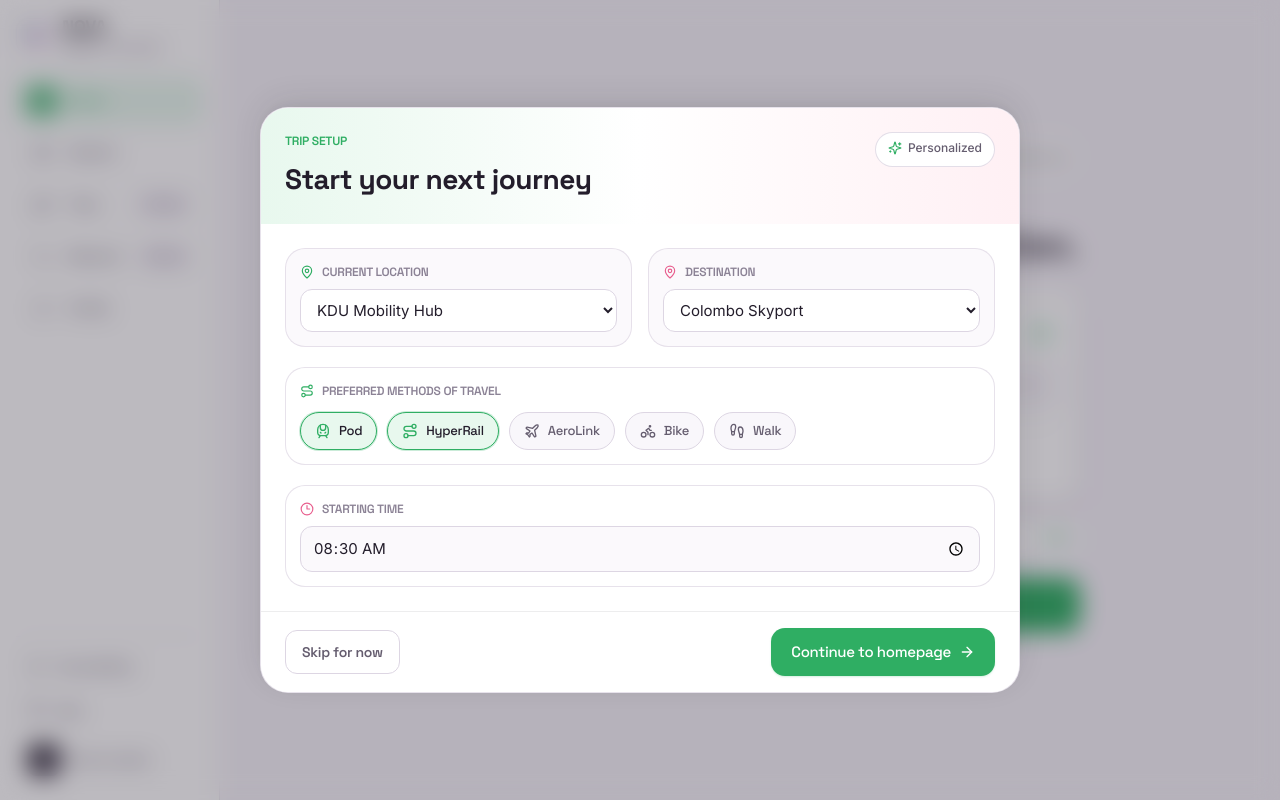
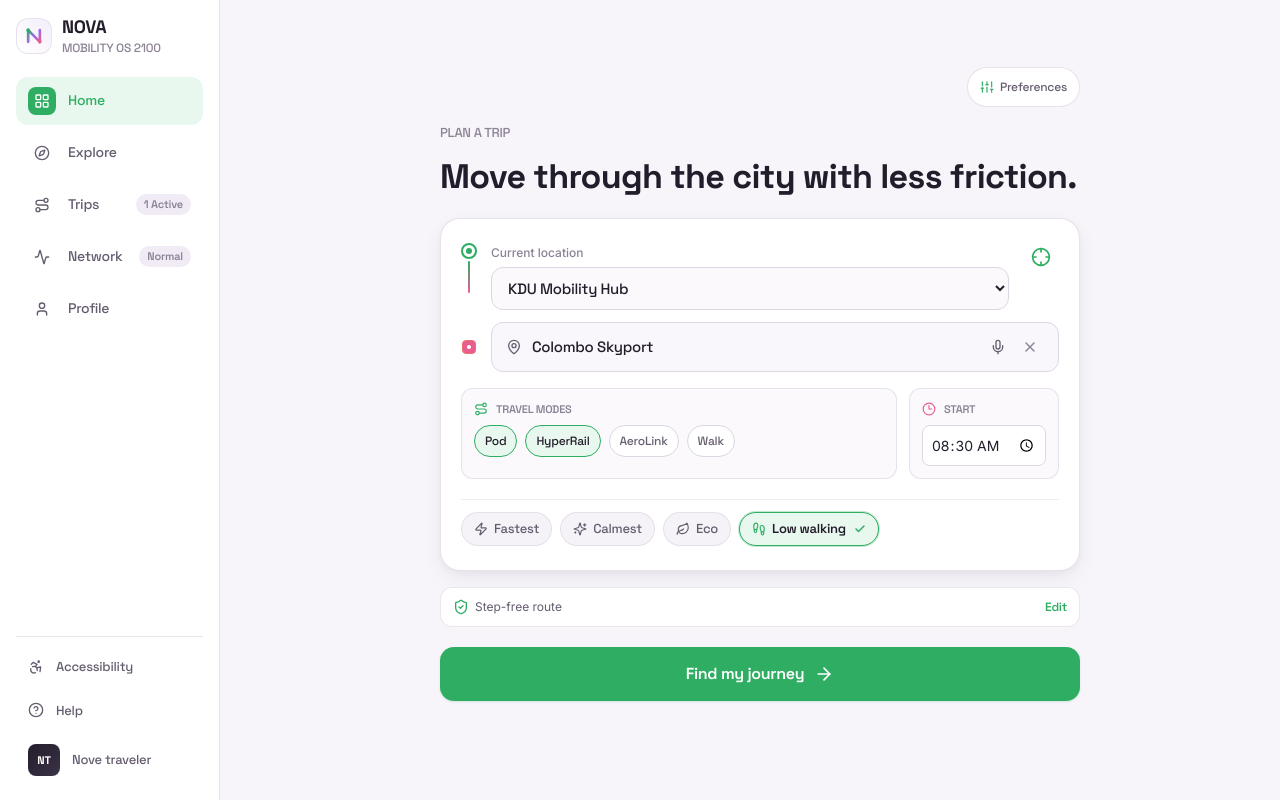
Before and after one commit to dulanprabashwara/Cre8X-3.0, a Next.js app: page / in a window 1280 px wide. Built offline with nearby package versions, Linux system fonts and the light colour scheme.

Commit message:
UI changes

```diff
--- a/app/page.tsx
+++ b/app/page.tsx
@@ -1,20 +1,18 @@
 "use client";
 
-import React, { useState } from "react";
+import React from "react";
 import { useRouter } from "next/navigation";
 import { ArrowRight, Sliders, ShieldCheck } from "lucide-react";
 import { AppHeader } from "@/components/shared/AppHeader";
 import { StatusBadge } from "@/components/shared/StatusBadge";
 import { JourneyPlannerCard } from "@/components/home/JourneyPlannerCard";
 import { PlanningLoadingOverlay } from "@/components/home/PlanningLoadingOverlay";
-import { TripSetupModal } from "@/components/home/TripSetupModal";
 import { Button } from "@/components/ui/Button";
 import { useJourney } from "@/context/JourneyContext";
 
 export default function HomePage() {
   const router = useRouter();
   const { startPlanning, setPreferencesSheetOpen, preferences } = useJourney();
-  const [showTripSetup, setShowTripSetup] = useState(true);
 
   const handleFindJourney = () => {
     startPlanning(() => {
@@ -24,11 +22,6 @@ export default function HomePage() {
 
   return (
     <main className="flex-1 flex flex-col">
-      <TripSetupModal
-        isOpen={showTripSetup}
-        onComplete={() => setShowTripSetup(false)}
-      />
-
       <div className="md:hidden">
         <AppHeader />
       </div>
--- a/components/home/JourneyPlannerCard.tsx
+++ b/components/home/JourneyPlannerCard.tsx
@@ -11,13 +11,21 @@ import {
   Leaf,
   Footprints,
   Check,
+  Clock3,
+  Route,
 } from "lucide-react";
 import { useJourney } from "@/context/JourneyContext";
-import { DEFAULT_ORIGIN } from "@/data/destinations";
+import { DEFAULT_ORIGIN, DESTINATIONS } from "@/data/destinations";
 import { cn } from "@/lib/utils";
 
 export function JourneyPlannerCard() {
   const {
+    currentLocation,
+    setCurrentLocation,
+    preferredModes,
+    setPreferredModes,
+    departureTime,
+    setDepartureTime,
     destination,
     setDestination,
     routeStyle,
@@ -34,30 +42,50 @@ export function JourneyPlannerCard() {
     { id: "low_walking", label: "Low walking", icon: Footprints },
   ] as const;
 
+  const travelModes = ["Pod", "HyperRail", "AeroLink", "Walk"] as const;
+
+  const handleModeToggle = (mode: (typeof travelModes)[number]) => {
+    if (preferredModes.includes(mode)) {
+      setPreferredModes(preferredModes.filter((item) => item !== mode));
+      return;
+    }
+
+    setPreferredModes([...preferredModes, mode]);
+  };
+
   return (
     <div className="w-full bg-white rounded-card p-5 border border-nova-border/70 shadow-card">
-      {/* Route Selector Nodes */}
-      <div className="flex flex-col">
-        {/* Origin Row */}
+      <div className="flex flex-col gap-4">
         <div className="flex items-start gap-3.5">
           <div className="mt-1 flex flex-col items-center">
-            {/* Origin Node Icon */}
             <div className="w-4 h-4 rounded-full border-2 border-nova-green flex items-center justify-center bg-white">
               <div className="w-1.5 h-1.5 rounded-full bg-nova-green" />
             </div>
-            {/* Connecting Track Line */}
             <div className="w-0.5 h-8 bg-gradient-to-b from-nova-green to-nova-coral my-0.5 rounded-full" />
           </div>
 
-          <div className="flex-1 flex items-center justify-between pt-0.5">
-            <div>
-              <p className="text-[13px] font-medium text-nova-text-muted">
+          <div className="flex-1">
+            <label className="block">
+              <span className="text-[12px] font-medium text-nova-text-muted">
                 {DEFAULT_ORIGIN.subtitle}
-              </p>
-              <h3 className="font-heading font-semibold text-[17px] text-nova-text-primary">
-                {DEFAULT_ORIGIN.name}
-              </h3>
+              </span>
+              <select
+                value={currentLocation}
+                onChange={(e) => setCurrentLocation(e.target.value)}
+                className="mt-1 w-full rounded-xl border border-nova-border bg-nova-surface/30 px-3 py-2.5 text-[15px] font-heading font-medium text-nova-text-primary outline-none transition focus:border-nova-green"
+              >
+                {[
+                  DEFAULT_ORIGIN.name,
+                  ...DESTINATIONS.map((item) => item.name),
+                ].map((option) => (
+                  <option key={option} value={option}>
+                    {option}
+                  </option>
+                ))}
+              </select>
+            </label>
           </div>
+
           <button
             onClick={() => showToast("GPS updated: KDU Mobility Hub")}
             className="p-2 rounded-full text-nova-green hover:bg-nova-green-soft transition-colors"
@@ -67,9 +95,7 @@ export function JourneyPlannerCard() {
             <Crosshair className="w-5 h-5" />
           </button>
         </div>
-        </div>
 
-        {/* Destination Row */}
         <div className="flex items-center gap-3.5 -mt-1">
           <div className="w-4 flex justify-center">
             <div className="w-3.5 h-3.5 rounded-[4px] bg-nova-coral border border-nova-coral-mid flex items-center justify-center">
@@ -77,7 +103,6 @@ export function JourneyPlannerCard() {
             </div>
           </div>
 
-          {/* Destination Input Box */}
           <div
             onClick={() => setDestinationSheetOpen(true)}
             className="flex-1 bg-[#F9F7FB] hover:bg-[#F3EEF8] border border-nova-border rounded-xl px-3.5 py-2.5 flex items-center justify-between cursor-pointer transition-colors shadow-2xs group"
@@ -114,9 +139,51 @@ export function JourneyPlannerCard() {
             </div>
           </div>
         </div>
+
+        <div className="grid gap-3 sm:grid-cols-[1fr_150px]">
+          <div className="rounded-xl border border-nova-border/70 bg-nova-surface/30 p-3">
+            <div className="mb-2 flex items-center gap-2 text-[11px] font-heading font-semibold uppercase tracking-[0.12em] text-nova-text-muted">
+              <Route className="w-3.5 h-3.5 text-nova-green" />
+              Travel modes
+            </div>
+            <div className="flex flex-wrap gap-2">
+              {travelModes.map((mode) => {
+                const selected = preferredModes.includes(mode);
+
+                return (
+                  <button
+                    key={mode}
+                    type="button"
+                    onClick={() => handleModeToggle(mode)}
+                    className={cn(
+                      "rounded-full border px-2.5 py-1.5 text-[12px] font-heading font-medium transition-all",
+                      selected
+                        ? "border-nova-green bg-nova-green-soft text-nova-text-primary"
+                        : "border-nova-border bg-white text-nova-text-secondary",
+                    )}
+                  >
+                    {mode}
+                  </button>
+                );
+              })}
+            </div>
           </div>
 
-      {/* Travel Preferences Row */}
+          <label className="rounded-xl border border-nova-border/70 bg-nova-surface/30 p-3">
+            <span className="mb-2 flex items-center gap-2 text-[11px] font-heading font-semibold uppercase tracking-[0.12em] text-nova-text-muted">
+              <Clock3 className="w-3.5 h-3.5 text-nova-coral" />
+              Start
+            </span>
+            <input
+              type="time"
+              value={departureTime}
+              onChange={(e) => setDepartureTime(e.target.value)}
+              className="w-full rounded-lg border border-nova-border bg-white px-2 py-2 text-[14px] text-nova-text-primary outline-none transition focus:border-nova-green"
+            />
+          </label>
+        </div>
+      </div>
+
       <div className="mt-5 pt-3 border-t border-nova-divider flex items-center gap-2 overflow-x-auto pb-1 scrollbar-none">
         {preferencesList.map((pref) => {
           const isSelected = routeStyle === pref.id;
```
Also changed, not shown: app/journey/page.tsx (+8 -104 lines), 1 other file (tests, documents, lock files or other folders). Lines whose indentation alone changed are shown as unchanged.
